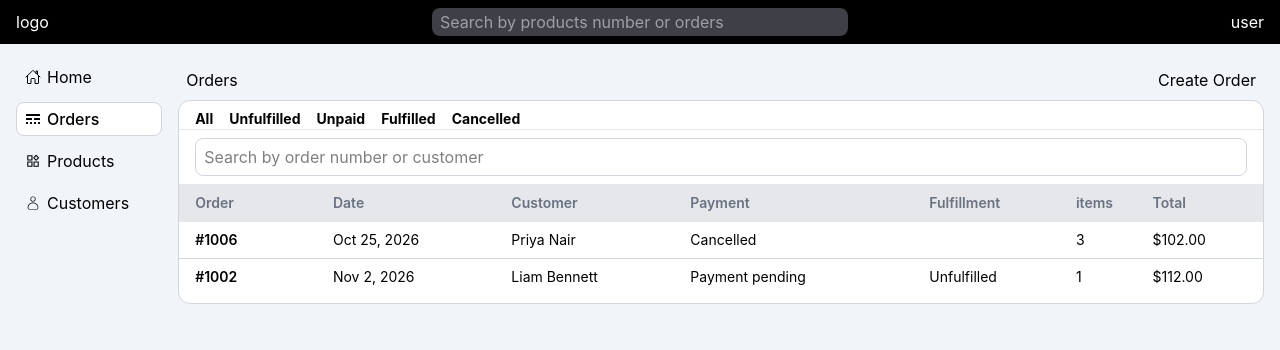
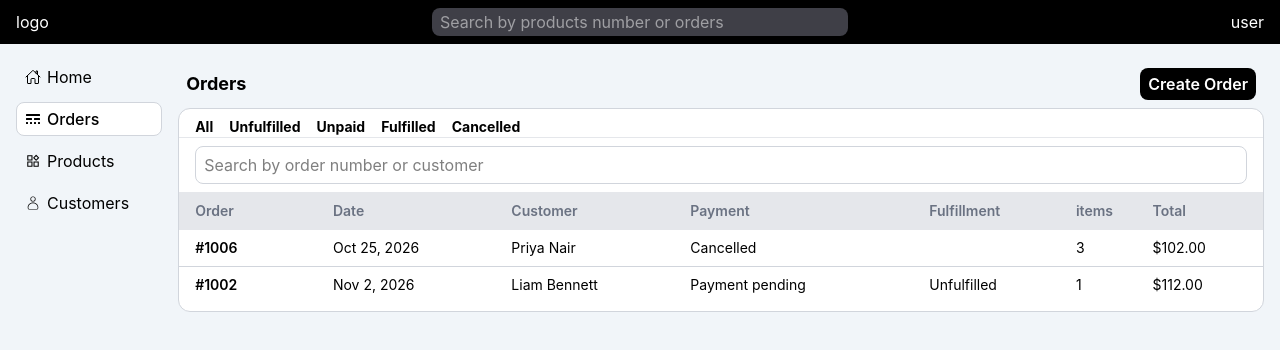
Before and after one commit to devntshangase/physical_ecom_dash, a React (Vite) app: page /orders in a window 1280 px wide. Shown: the top 350 px of the page. Built offline with nearby package versions, Linux system fonts and the light colour scheme.

Commit message:
fixed minor ui issues

```diff
--- a/src/components/orders/Orders.tsx
+++ b/src/components/orders/Orders.tsx
@@ -3,9 +3,10 @@ import React from 'react'
 function Orders() {
   return (
     <div className='flex flex-col flex-1'>
-      <div className="flex justify-between p-2">
-       <div>Orders</div>
-       <div className=""><button>Create Order</button></div>
+      <div className="flex justify-between p-2 items-center">
+       <div className='font-bold text-lg'>Orders</div>
+       <div className="">
+        <button className='bg-black text-white px-2 py-1 rounded-lg font-semibold'>Create Order</button></div>
       </div>
 
       <div className="bg-white border border-gray-300 rounded-xl py-2">
```
